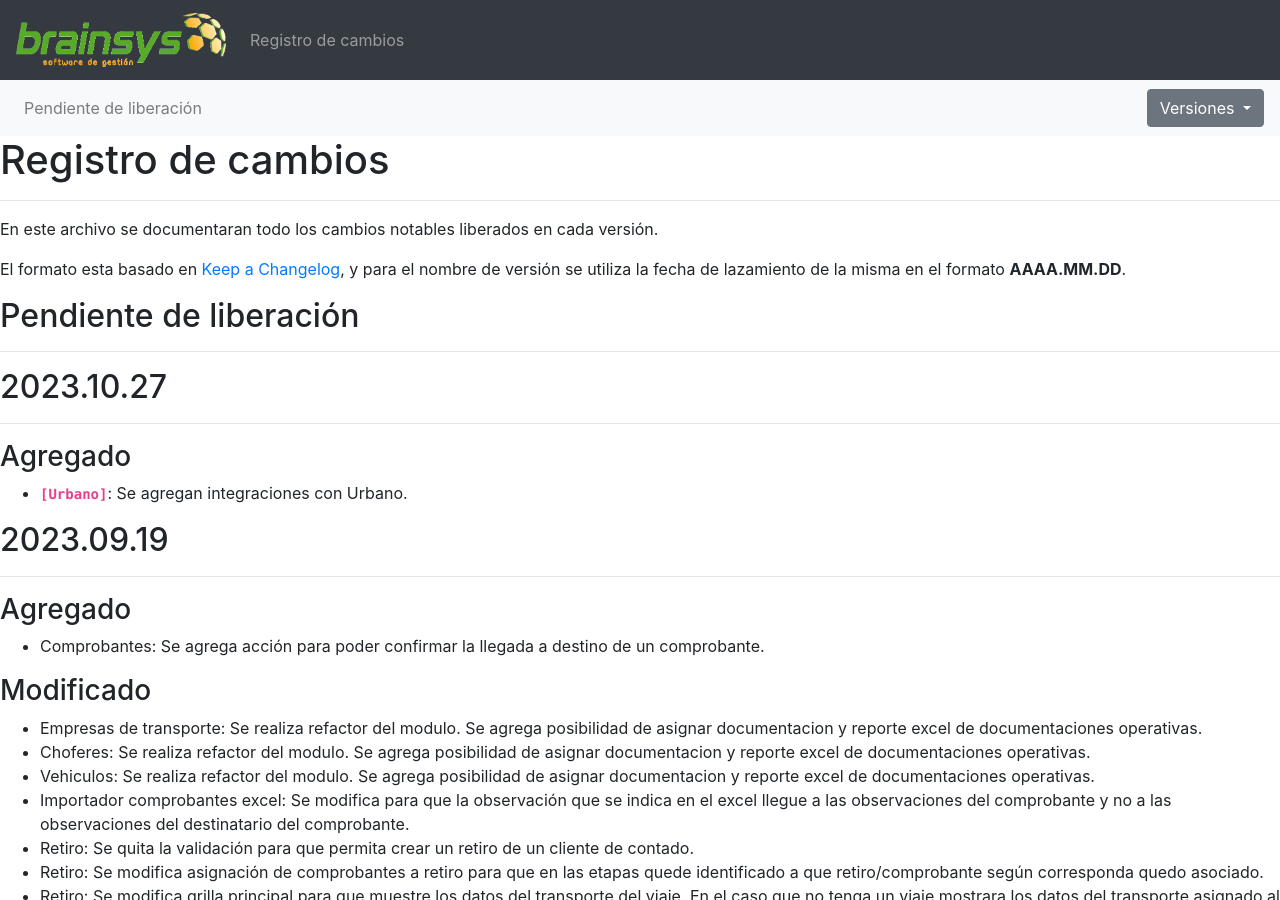
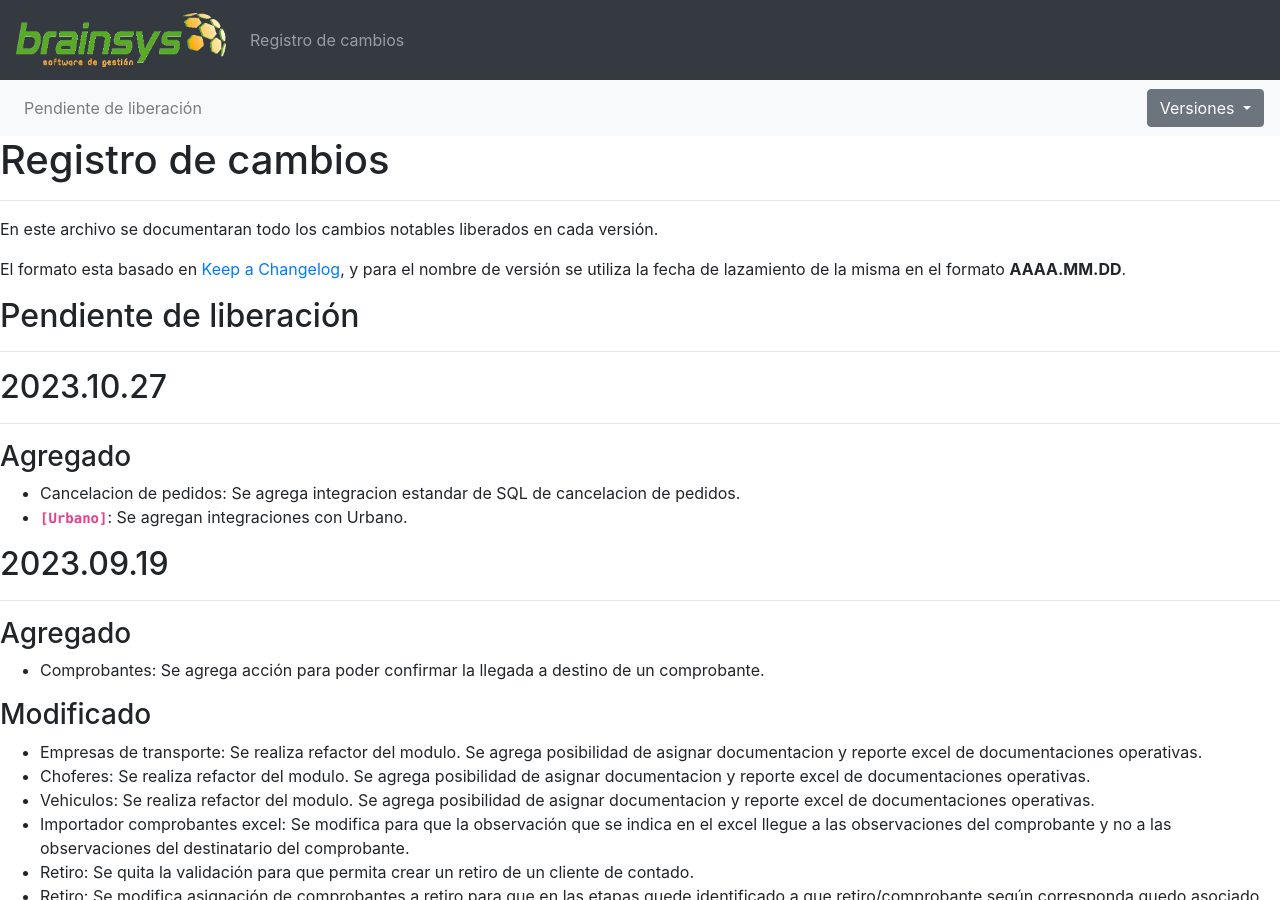
Before and after one commit to brainsys-arsaad/versionado, a Jekyll site: the page built from registro-cambios.markdown, in a window 1280 px wide and 900 px high. Built offline with Jekyll 4.4.1, drawn with Linux system fonts in a browser that asks for light colours.

Commit message:
Update registro-cambios.markdown

```diff
--- a/registro-cambios.markdown
+++ b/registro-cambios.markdown
@@ -104,6 +104,7 @@ El formato esta basado en [Keep a Changelog](https://keepachangelog.com/es-ES/1.
 ---
 
 ### Agregado
+- Cancelacion de pedidos: Se agrega integracion estandar de SQL de cancelacion de pedidos.
 - **`[Urbano]`**: Se agregan integraciones con Urbano.
 
 ## 2023.09.19
```
